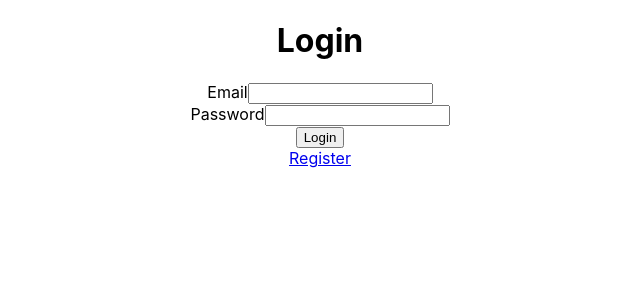
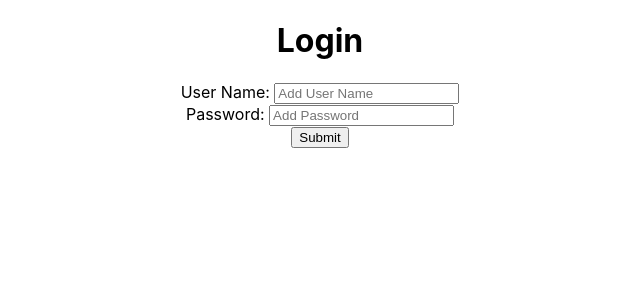
Before and after one commit to JeanPeel/HabitNexus, a React (Create React App) app: page /login in a window 1280 px wide. Shown: the top 300 px of the page, without its empty margins (320-960 px from the left). Built offline with nearby package versions, Linux system fonts and the light colour scheme.

Commit message:
edited register and login forms

```diff
--- a/src/pages/Account/login.js
+++ b/src/pages/Account/login.js
@@ -1,5 +1,11 @@
 import React, { Component } from "react";
 import "./style.css";
+// import axios from 'axios';
+
+import UserName from "../../subComponents/UserName";
+// import ItemEmail from "../../subComponents/ItemEmail";
+import ItemPassword from "../../subComponents/ItemPassword";
+import SubmitBTN from "../../subComponents/SubmitBTN";
 
 class Login extends Component {
 
@@ -7,19 +13,12 @@ class Login extends Component {
         return (
             <div>
                 <h1>Login</h1>
-                <form action="/login" method="POST">
-                    <div>
-                        <label htmlFor="email">Email</label>
-                        <input type="email" id="email" name="email" required />
-                    </div>
-                        <div>
-                            <label htmlFor="password">Password</label>
-                            <input type="password" id="password" name="password" required />
-                        </div>
-                            <button type="submit">Login</button>
+                <form action="/register" method="POST">
+                    <UserName />
+                    <ItemPassword />
+                    <SubmitBTN />
                 </form>
-                <a href="/register">Register</a>
-                </div>
+            </div>
         );
     }
 }
--- a/src/pages/Account/register.js
+++ b/src/pages/Account/register.js
@@ -2,7 +2,7 @@ import React, { Component } from "react";
 import "./style.css";
 // import axios from 'axios';
 
-import ItemName from "../../subComponents/ItemName";
+import UserName from "../../subComponents/UserName";
 import ItemEmail from "../../subComponents/ItemEmail";
 import ItemPassword from "../../subComponents/ItemPassword";
 import SubmitBTN from "../../subComponents/SubmitBTN";
@@ -14,7 +14,7 @@ class Register extends Component {
             <div>
                 <h1>Register</h1>
                 <form action="/register" method="POST">
-                    <ItemName />
+                    <UserName />
                     <ItemEmail />
                     <ItemPassword />
                     <SubmitBTN />
--- a/src/subComponents/ItemEmail/index.js
+++ b/src/subComponents/ItemEmail/index.js
@@ -20,7 +20,7 @@ export default function ItemEmail(props) {
                     name="EmailItem"
                     value={EmailItem}
                     onChange={updateEmailItem}
-                    placeholder="Add Email Name"
+                    placeholder="Add Email Address"
                     className="emailItem"
                     required />
             </div>
--- a/src/subComponents/ItemPassword/index.js
+++ b/src/subComponents/ItemPassword/index.js
@@ -13,14 +13,14 @@ export default function ItemPassword(props) {
 
         return (
             <div>
-                <label htmlFor="PasswordItem">Password Name: </label>
+                <label htmlFor="PasswordItem">Password: </label>
                 <input
                     type="password"
                     id="Password"
                     name="PasswordItem"
                     value={PasswordItem}
                     onChange={updatePasswordItem}
-                    placeholder="Add Password Name"
+                    placeholder="Add Password"
                     className="passwordItem"
                     required />
             </div>
--- /dev/null
+++ b/src/subComponents/UserName/index.js
@@ -0,0 +1,27 @@
+import React, { Component } from "react";
+import "../style.css";
+// import Moment from 'react-moment';
+// import 'moment-timezone';
+// const moment = require('moment');
+
+export default function UserName(props) {
+
+    var UserNameItem = props.UserNameItem;
+    var updateUNItem = props.USerNameItem;
+
+    console.log(`UserNameItem:`, UserNameItem);
+
+        return (
+            <div>
+                <label htmlFor="UserNameItem">User Name: </label>
+                <input
+                    type="text"
+                    name="UserNameItem"
+                    value={UserNameItem}
+                    onChange={updateUNItem}
+                    placeholder="Add User Name"
+                    className="userNameItem"
+                />
+            </div>
+         );
+        }
```
